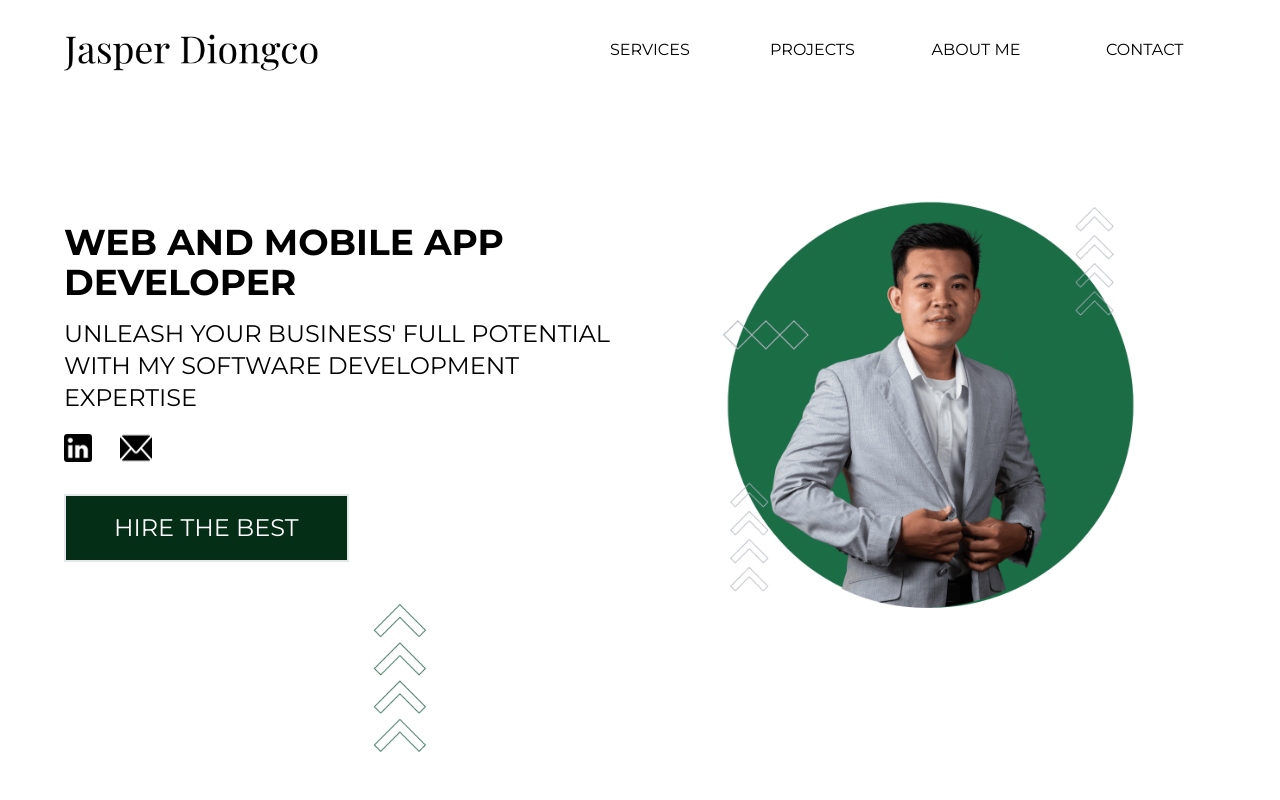
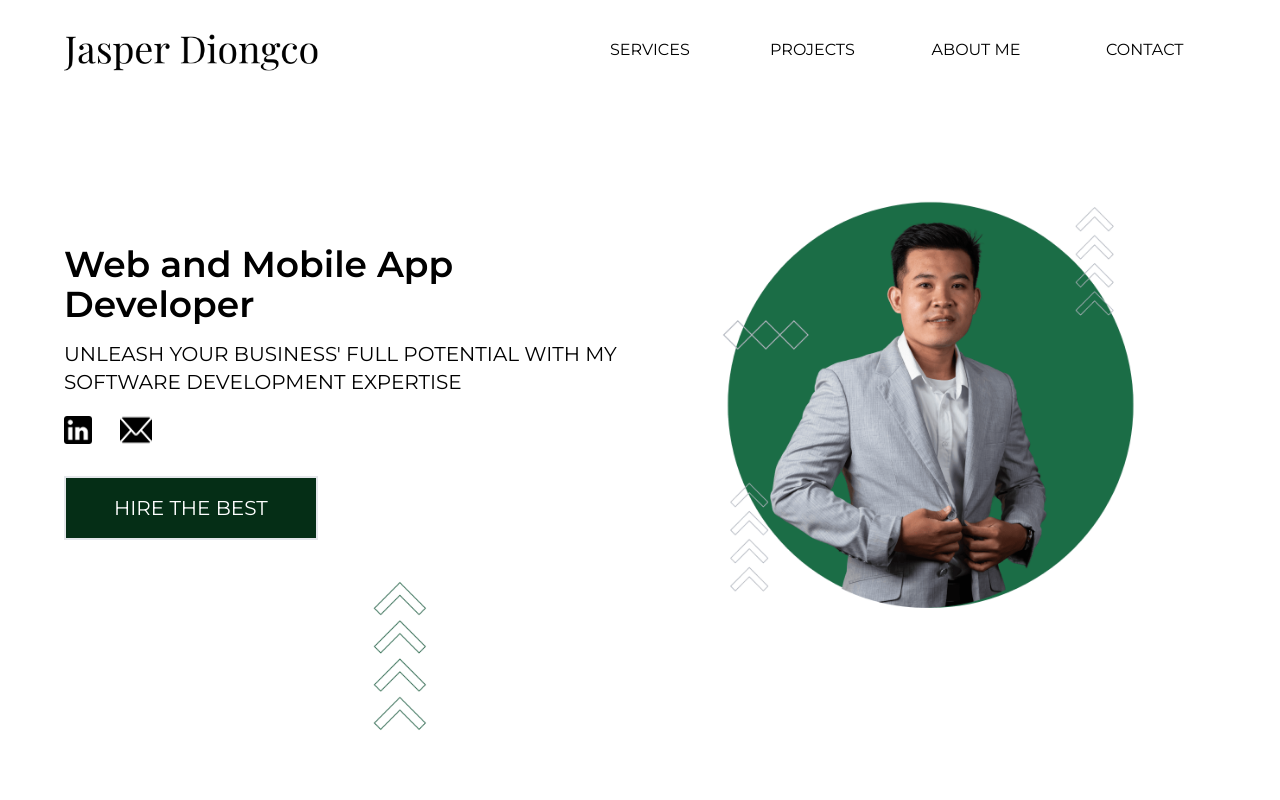
Before and after one commit to jasper-diongco/jasper-diongco.github.io, a plain HTML site: page index.html in a window 1280 px wide. Shown: the top 800 px of the page. Drawn offline with Linux system fonts and the light colour scheme.

Commit message:
Improve Title Design

```diff
--- a/index.html
+++ b/index.html
@@ -43,9 +43,9 @@
 
     <div class="flex-1 grid grid-cols-1 lg:grid-cols-2">
       <div class="flex flex-col justify-start lg:justify-center order-2 lg:order1">
-        <h2 class="text-3xl sm:text-4xl font-bold uppercase mt-10">Web and Mobile App Developer
+        <h2 class="text-3xl sm:text-4xl font-semibold mt-10">Web and Mobile App Developer
         </h2>
-        <p class="text-xl sm:text-2xl mt-4 uppercase">Unleash Your Business' Full Potential With My Software
+        <p class="text-xl sm:text-xl mt-4 uppercase">Unleash Your Business' Full Potential With My Software
           Development Expertise
         </p>
 
@@ -63,7 +63,7 @@
         </div>
         <a href="#contact">
           <button
-            class="uppercase px-12 py-4 bg-green-950 text-white mt-7 text-xl sm:text-2xl border-solid border-2 hover:bg-white hover:text-green-800 hover:border-solid hover:border-2 hover:border-green-700 transition duration-300">Hire
+            class="uppercase px-12 py-4 bg-green-950 text-white mt-7 text-xl sm:text-xl border-solid border-2 hover:bg-white hover:text-green-800 hover:border-solid hover:border-2 hover:border-green-700 transition duration-300">Hire
             the Best</button>
         </a>
 
```
Also changed, not shown: output.css.
